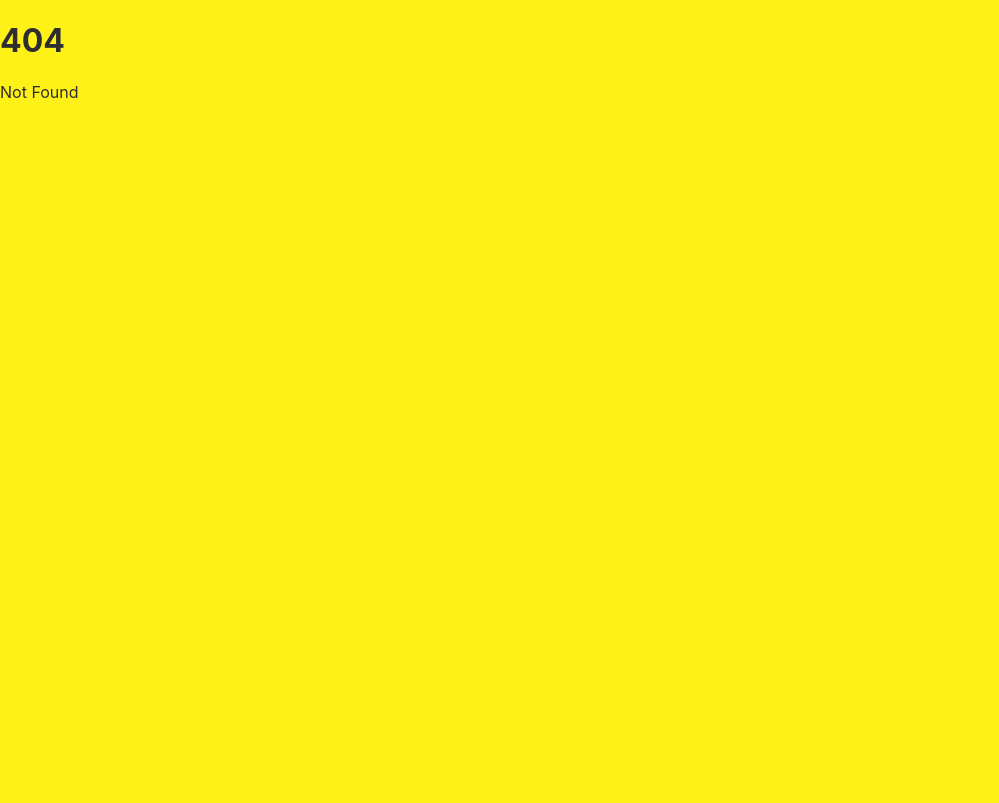
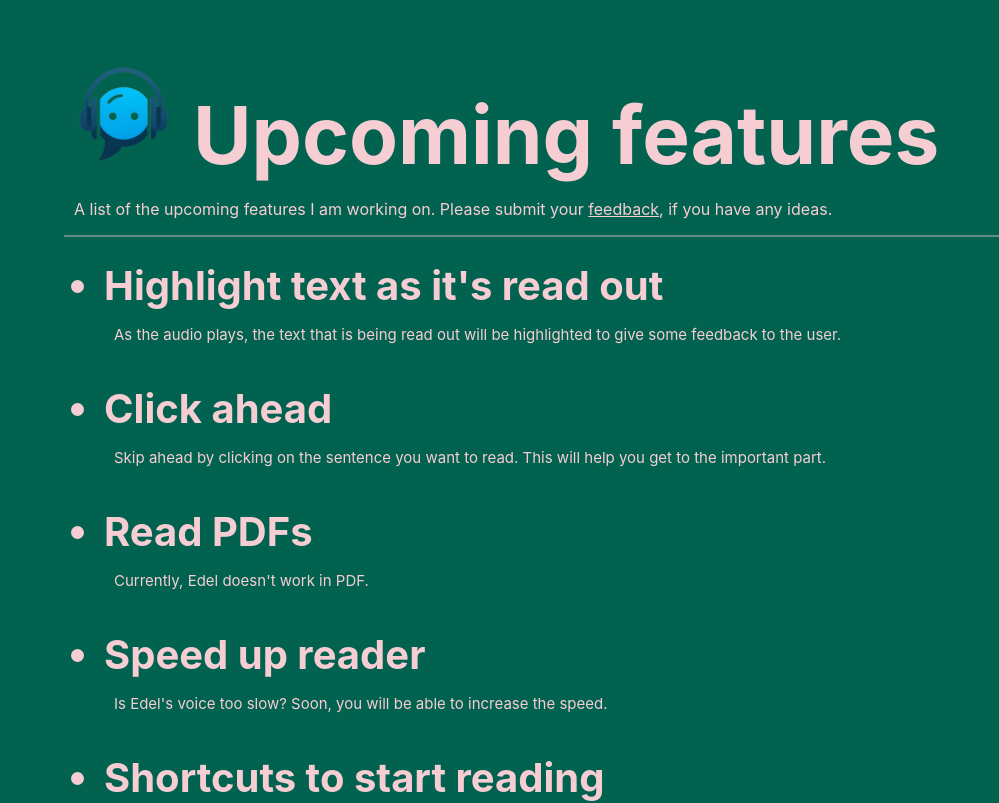
Before and after one commit to MatthwFrost/edelwebsite, a SvelteKit app: page /upcomingfeatures in a window 1280 px wide. Before the commit this address had no page. Shown: the top 803 px of the page, without its empty margins (0-999 px from the left). Built offline with nearby package versions, Linux system fonts and the light colour scheme.

Commit message:
Features page

```diff
--- a/src/app.html
+++ b/src/app.html
@@ -12,7 +12,7 @@
 	<style>
 		body {
 			font-family: Circular,-apple-system,BlinkMacSystemFont,Roboto,"Helvetica Neue",sans-serif;
-			margin: 0 auto;
+			margin: 0;
 			background-color: #fef118;
 			color: #2f2e2f;
 		}
--- a/src/routes/+page.svelte
+++ b/src/routes/+page.svelte
@@ -78,7 +78,7 @@
 
 <div class="main-container">
     <div>
-        <h1>Welcome to Edel.<img src="/newicon.png" alt="Edel icon"></h1>
+        <h1><img src="/newicon.png" alt="Edel icon"> Welcome to Edel.</h1>
         <p>Minimal text-to-speech chrome extension.</p>
         <div class="links">
             <div class="links-container">
@@ -97,7 +97,7 @@
             {/if}
         </div>
     </div>
-     <div class="bottom-nav">
+    <div class="bottom-nav">
         <p>Beta release. {dateString}</p>
     </div>
 </div>
@@ -110,7 +110,6 @@
         flex-direction: column;
         justify-content: center;
         align-items: center;
-        text-align: center;
         line-height: 2px;
     }
     .links {
@@ -133,6 +132,7 @@
         font-size: 50px;
         font-weight: 700;
         letter-spacing: 1px;
+        text-align: center;
     }
     img {
         width: 50px;
@@ -141,6 +141,7 @@
     }
     p {
         margin: 0 auto;
+        text-align: center;
     }
     .button-container {
         width: 100vw;
--- /dev/null
+++ b/src/routes/upcomingfeatures/+page.svelte
@@ -0,0 +1,82 @@
+<div class="main-container">
+    <h1><img src="/newicon.png" alt="Edel icon"> Upcoming features</h1>
+    <p>
+        A list of the upcoming features I am working on. Please submit your <a href="">feedback</a>, if you have any ideas.
+    </p>
+    <div class="divider"></div>
+    <ul class="list">
+        <li>
+            Highlight text as it's read out
+            <p class="li-p">As the audio plays, the text that is being read out will be highlighted to give some feedback to the user.</p>
+        </li>
+        <li>
+            Click ahead
+            <p class="li-p">Skip ahead by clicking on the sentence you want to read. This will help you get to the important part.</p>
+        </li>
+        <li>
+            Read PDFs
+            <p class="li-p">Currently, Edel doesn't work in PDF.</p>
+        </li>
+        <li>
+            Speed up reader
+            <p class="li-p">Is Edel's voice too slow? Soon, you will be able to increase the speed.</p>
+        </li>
+        <li>
+            Shortcuts to start reading
+            <p class="li-p">Start reading with a quick shortcut.</p>
+        </li>
+        <li>
+            Save text to listen later
+            <p class="li-p">Love a quote, paragraph, or fact? Save it to listen to it later.</p>
+        </li>
+        <li>
+            Purchase more characters
+            <p class="li-p">Only pay for what you use. Pricing will be released soon.</p>
+        </li>
+    </ul>
+    <!-- <iframe src="https://giphy.com/embed/vPicQrXamU1Ta" width="320" height="150" frameBorder="0" class="giphy-embed" allowFullScreen></iframe><p><a href="https://giphy.com/gifs/mlb-woo-salvy-vPicQrXamU1Ta"></a></p> -->
+</div>
+
+
+<style>
+    .main-container {
+        height: 100vh;
+        background-color: #01634F;
+        padding: 5vw;
+        color: #F7CDD4;
+    }
+    h1 {
+        margin: 0;
+        font-size: 80px;
+    }
+    a {
+      color: #F7CDD4;
+    }
+    p {
+        margin-left: 10px;
+    }
+    li {
+        font-size: 40px;
+        font-weight: 700;
+        margin-bottom: 5vh;
+    }
+    .li-p {
+        font-size: 15px;
+        font-weight: 400;
+    }
+    .list{
+        margin-top: 3vh;
+    }
+    img {
+        width: 100px;
+        height: 100px;
+        margin-left: 10px;
+    }
+    .divider {
+        width: 100%;
+        height: 2px;
+        margin-top: 2vh;
+        background-color: #F7CDD4;
+        opacity: 0.4;
+    }
+</style>
```
